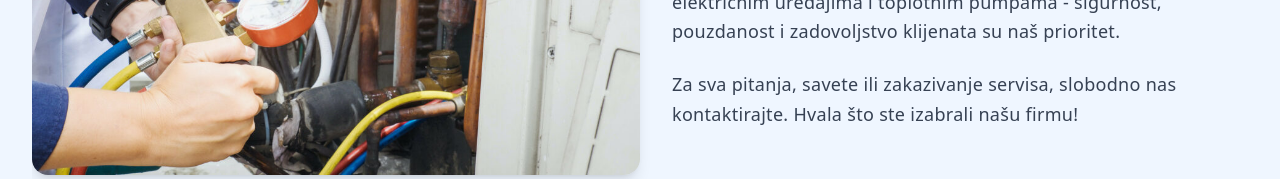
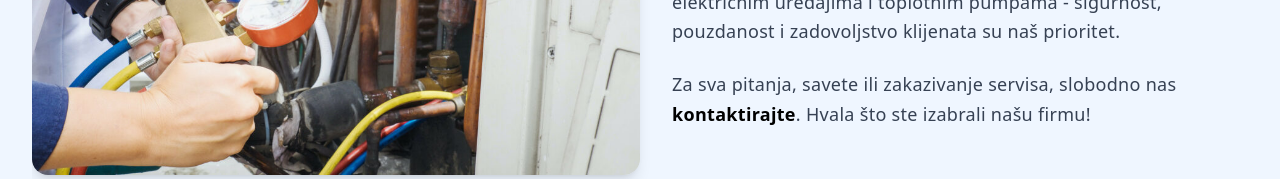
Before and after one commit to RaptorFF/next.js-frigo-mark-project, a Next.js app: page /about in a window 1280 px wide. Shown: the part 929-1108 px from the top of the page. Built offline with nearby package versions, Linux system fonts and the light colour scheme.

Commit message:
Updating About Page

```diff
--- a/app/about/page.js
+++ b/app/about/page.js
@@ -1,4 +1,6 @@
+
 import Image from "next/image";
+import Link from "next/link";
 
 export default function AboutPage() {
   return (
@@ -57,8 +59,9 @@ export default function AboutPage() {
             zadovoljstvo klijenata su naš prioritet.
           </p>
           <p className="text-lg text-gray-700 leading-relaxed">
-            Za sva pitanja, savete ili zakazivanje servisa, slobodno nas
-            kontaktirajte. Hvala što ste izabrali našu firmu!
+            Za sva pitanja, savete ili zakazivanje servisa, slobodno nas{' '}
+            <Link href="/contact" className="text-black hover:text-blue-900 font-semibold">kontaktirajte</Link>.
+            Hvala što ste izabrali našu firmu!
           </p>
         </div>
       </div>
```
